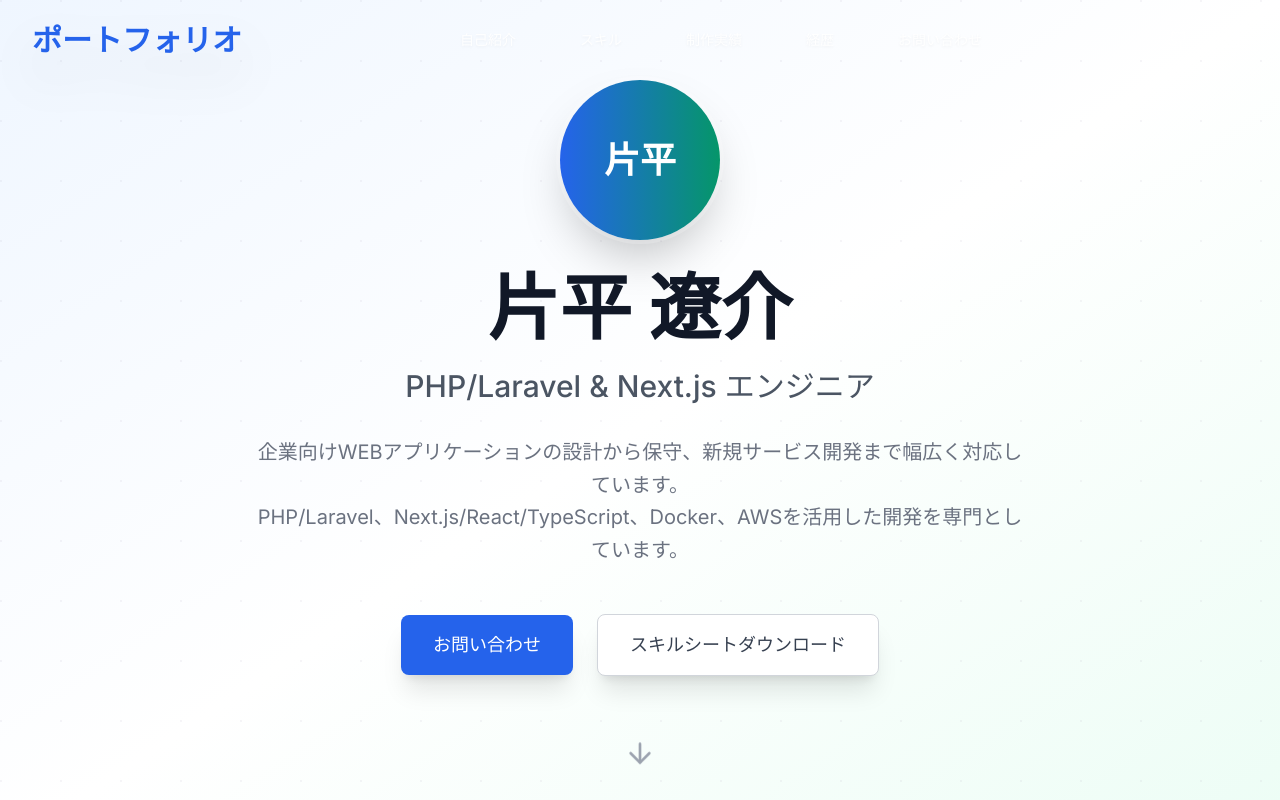
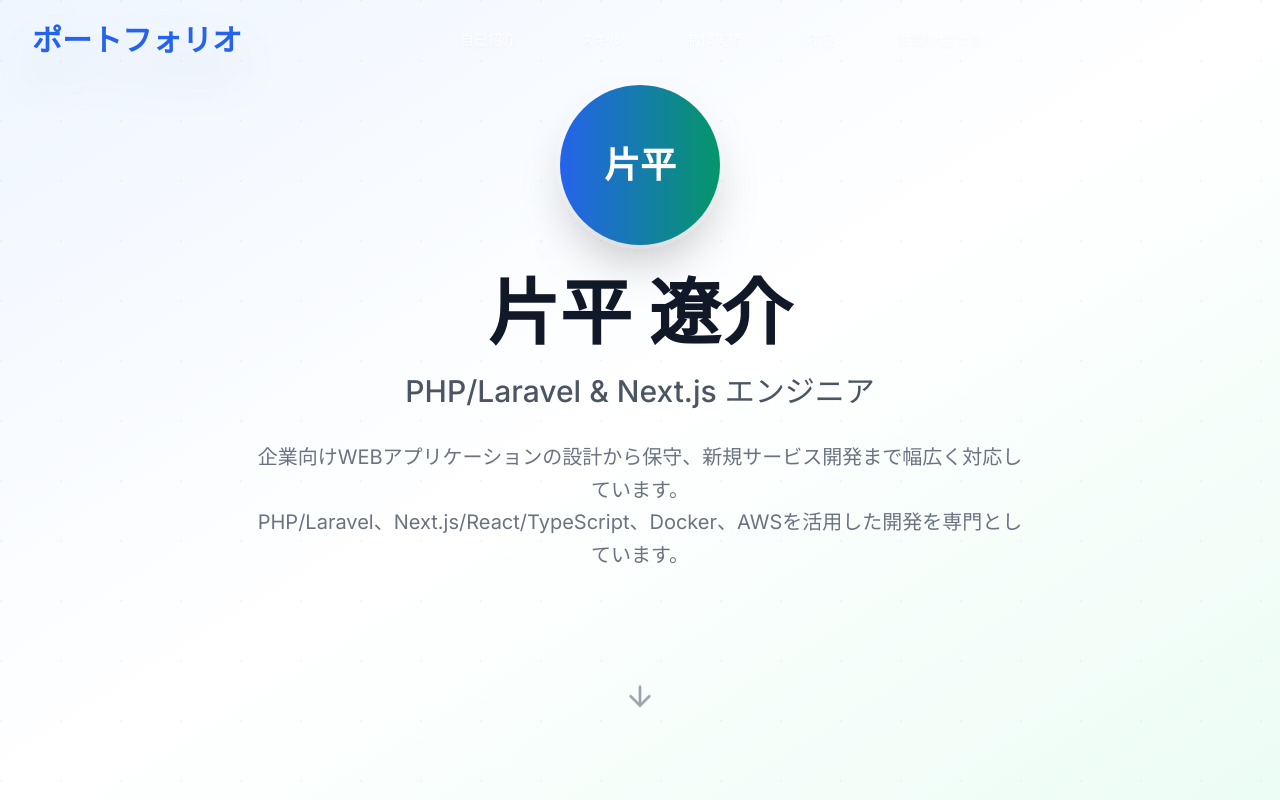
Before and after one commit to workkatahira/portfolio, a React (Vite) app: page / in a window 1280 px wide. Shown: the top 800 px of the page. Built offline with nearby package versions, Linux system fonts and the light colour scheme.

Commit message:
Remove contact and skill sheet buttons

```diff
--- a/src/components/Hero.tsx
+++ b/src/components/Hero.tsx
@@ -35,20 +35,7 @@ const Hero = () => {
 
           {/* Action buttons */}
           <div className="flex flex-col sm:flex-row gap-6 justify-center items-center mb-16">
-            <a
-              href="#contact"
-              className="btn-primary text-lg px-8 py-4 shadow-xl hover:shadow-2xl transform hover:-translate-y-1 transition-all duration-300"
-            >
-              お問い合わせ
-            </a>
-            <a
-              href="./【片平遼介】スキルシート.pdf"
-              target="_blank"
-              rel="noopener noreferrer"
-              className="btn-secondary text-lg px-8 py-4 shadow-xl hover:shadow-2xl transform hover:-translate-y-1 transition-all duration-300"
-            >
-              スキルシートダウンロード
-            </a>
+            {/* Buttons removed */}
           </div>
 
           {/* Scroll indicator */}
```
